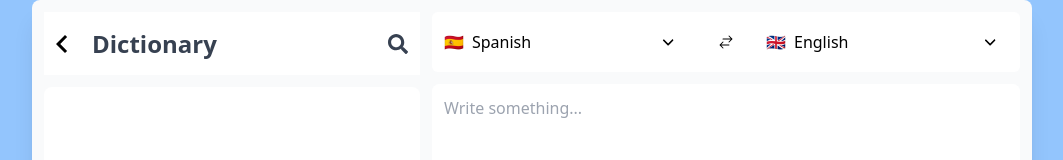
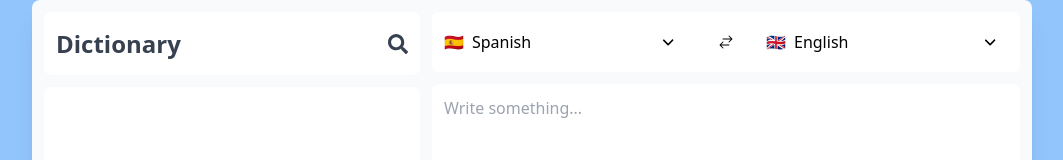
Before and after one commit to WilerMS/AITranslator, a React (Vite) app in the folder client/: page / in a window 1280 px wide. Shown: the top 160 px of the page, without its empty margins (108-1171 px from the left). Built offline with nearby package versions, Linux system fonts and the light colour scheme.

Commit message:
Remove back button

```diff
--- a/client/src/components/Favorites.tsx
+++ b/client/src/components/Favorites.tsx
@@ -76,10 +76,10 @@ const Favorites: FC<FavoritesProps> = ({ translations, onClose = () => {}, show
 
       )}
     >
-      <div className='bg-white flex items-center'>
+      <div className='bg-white rounded-lg flex items-center'>
         <button
           onClick={onClose}
-          className='h-full bg-white text-4xl'
+          className='md:hidden h-full bg-white text-4xl'
         >
           <MdChevronLeft />
         </button>
```
